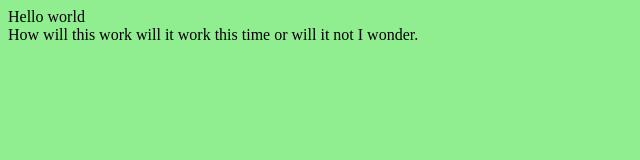
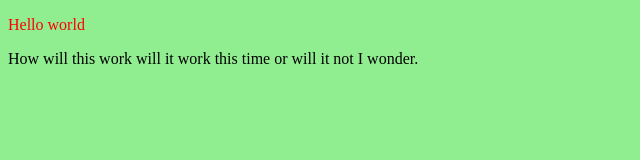
Before and after one commit to Stringlyplot/Stringlyplot.github.io, a plain HTML site: page index.html in a window 1280 px wide. Shown: the whole page, without its empty margins (0-640 px from the left). Drawn offline with Linux system fonts and the light colour scheme.

Commit message:
Changed the color of the text to red

```diff
--- a/index.html
+++ b/index.html
@@ -9,7 +9,7 @@
 </head>
 
 <body>
-  Hello world
+  <p>Hello world</p>
   <script src="script.js"></script>
   <div>How will this work will it work this time or will it not I wonder.</div>
 </body>
--- a/style.css
+++ b/style.css
@@ -5,3 +5,6 @@ html {
 body {
   background-color: lightgreen;
 }
+p {
+  color: red;
+}
```
